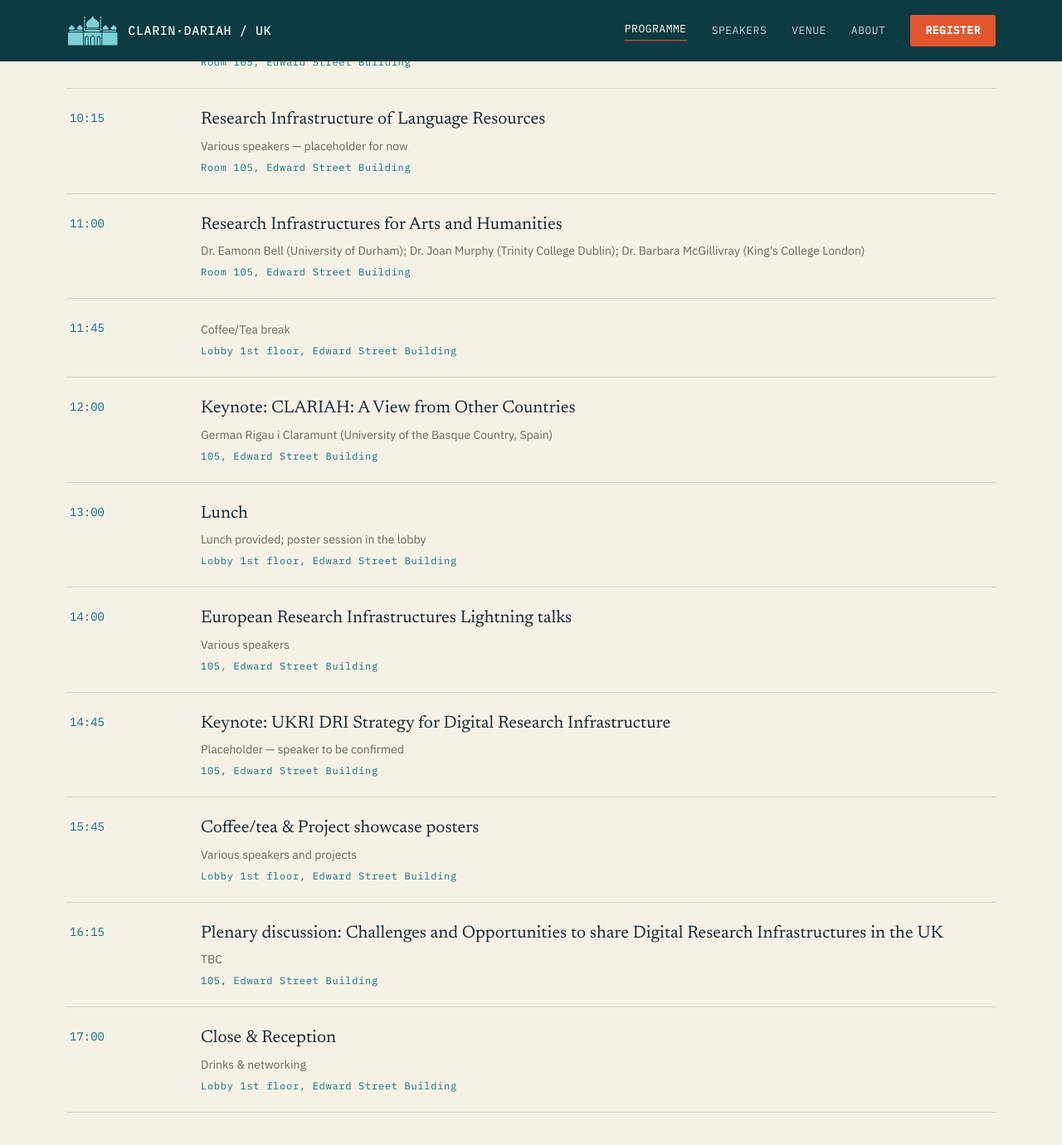
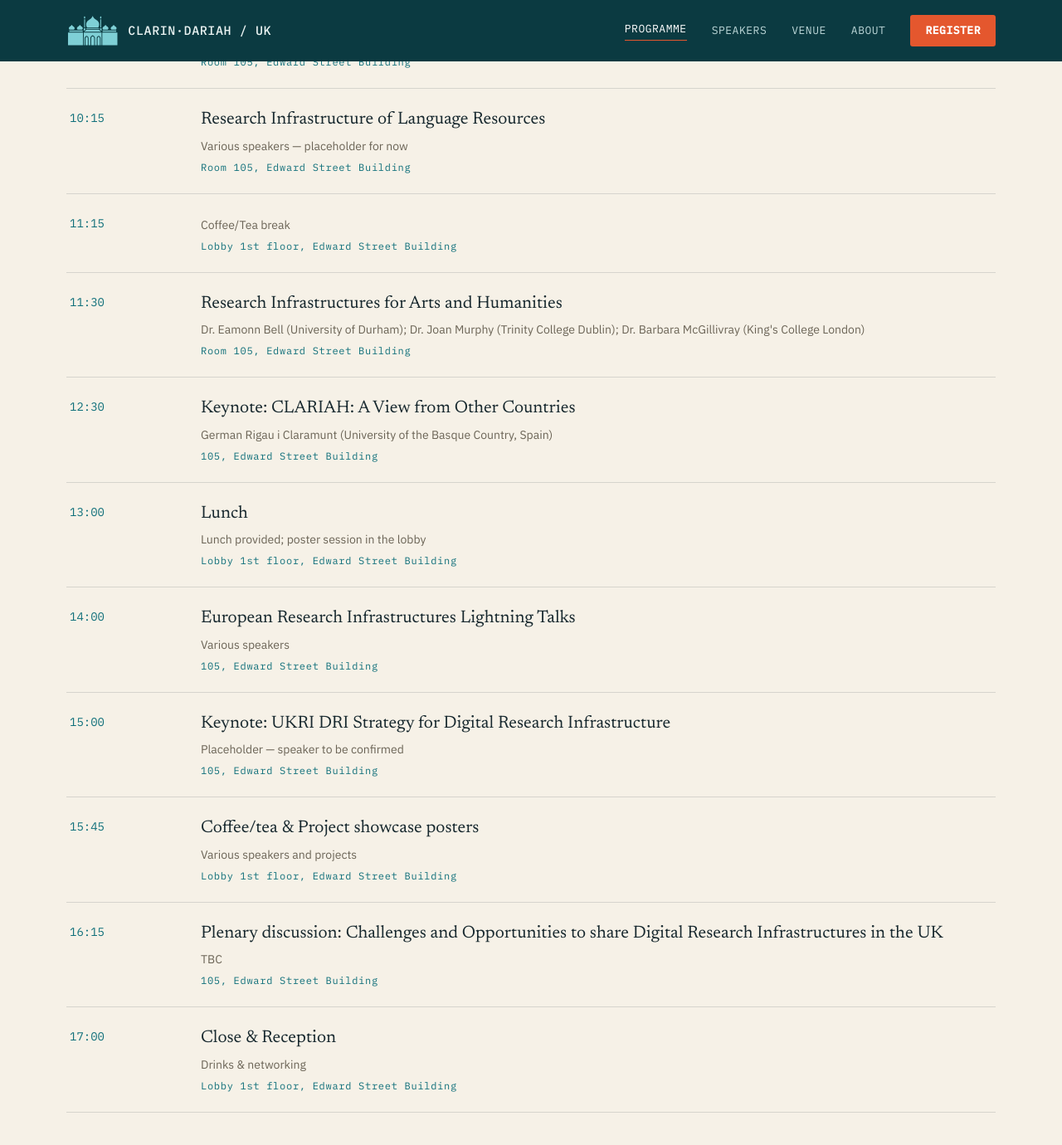
Before and after one commit to UniversityofBrighton/2026clariahuk, a Jekyll site: the page built from programme.html, in a window 1280 px wide and 1400 px high, scrolled down 725 px. Shown: the top 1380 px of the window at 83% size. Built offline with Jekyll 4.4.1, drawn with Linux system fonts in a browser that asks for light colours.

Commit message:
schedule

```diff
--- a/_data/schedule.yml
+++ b/_data/schedule.yml
@@ -15,14 +15,14 @@ slots:
     title: "Research Infrastructure of Language Resources"
     note: Various speakers — placeholder for now
     room: Room 105, Edward Street Building
-  - time: "11:00"
+  - time: "11:15"
+    note: Coffee/Tea break
+    room: Lobby 1st floor, Edward Street Building
+  - time: "11:30"
     title: "Research Infrastructures for Arts and Humanities"
     note: Dr. Eamonn Bell (University of Durham); Dr. Joan Murphy (Trinity College Dublin); Dr. Barbara McGillivray (King's College London)
     room: Room 105, Edward Street Building
-  - time: "11:45"
-    note: Coffee/Tea break
-    room: Lobby 1st floor, Edward Street Building
-  - time: "12:00"
+  - time: "12:30"
     title: "Keynote: CLARIAH: A View from Other Countries"
     note: German Rigau i Claramunt (University of the Basque Country, Spain)
     room: 105, Edward Street Building
@@ -31,10 +31,10 @@ slots:
     note: Lunch provided; poster session in the lobby
     room: Lobby 1st floor, Edward Street Building
   - time: "14:00"
-    title: European Research Infrastructures Lightning talks
+    title: European Research Infrastructures Lightning Talks
     note: Various speakers
     room: 105, Edward Street Building
-  - time: "14:45"
+  - time: "15:00"
     title: "Keynote: UKRI DRI Strategy for Digital Research Infrastructure"
     note: Placeholder — speaker to be confirmed
     room: 105, Edward Street Building
```
